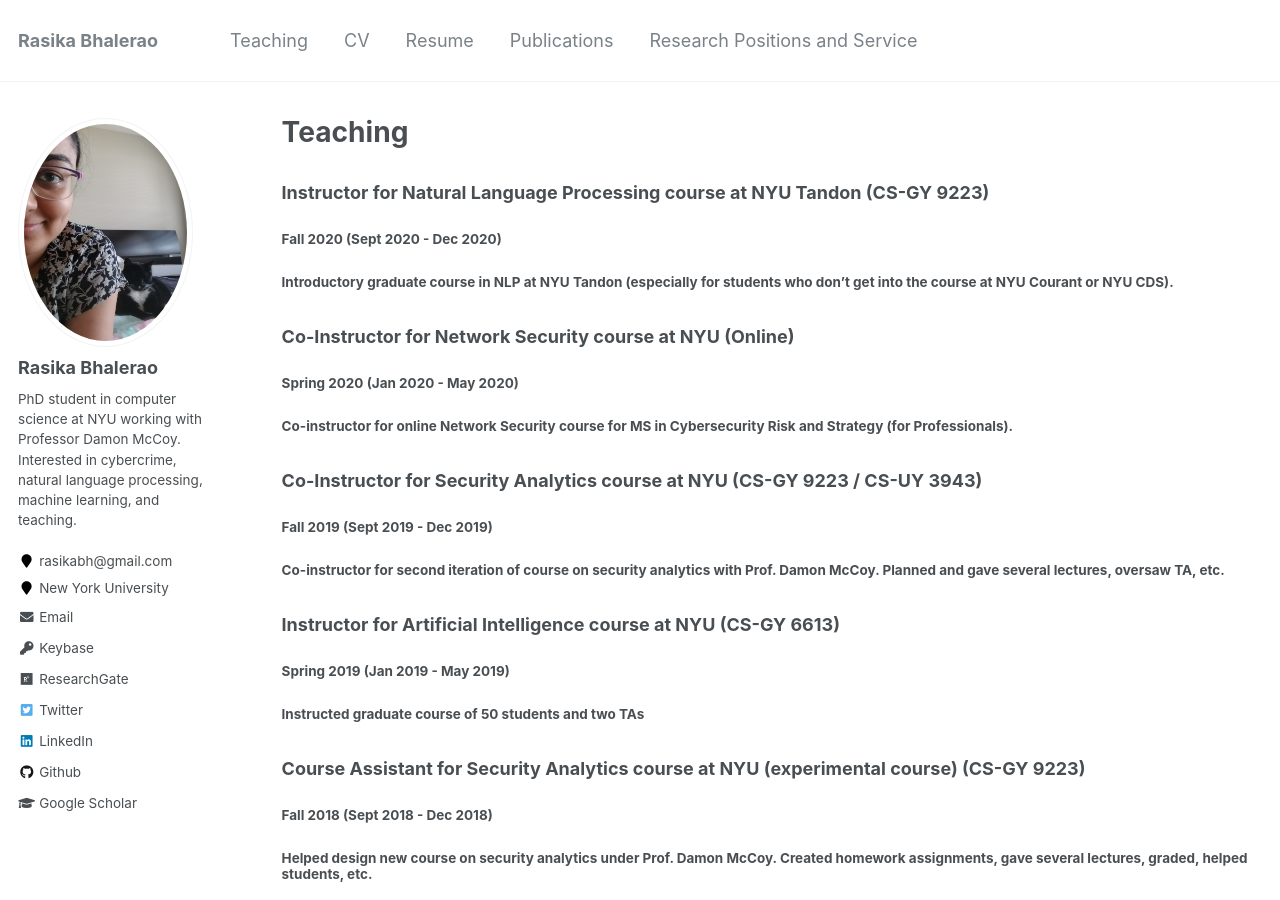
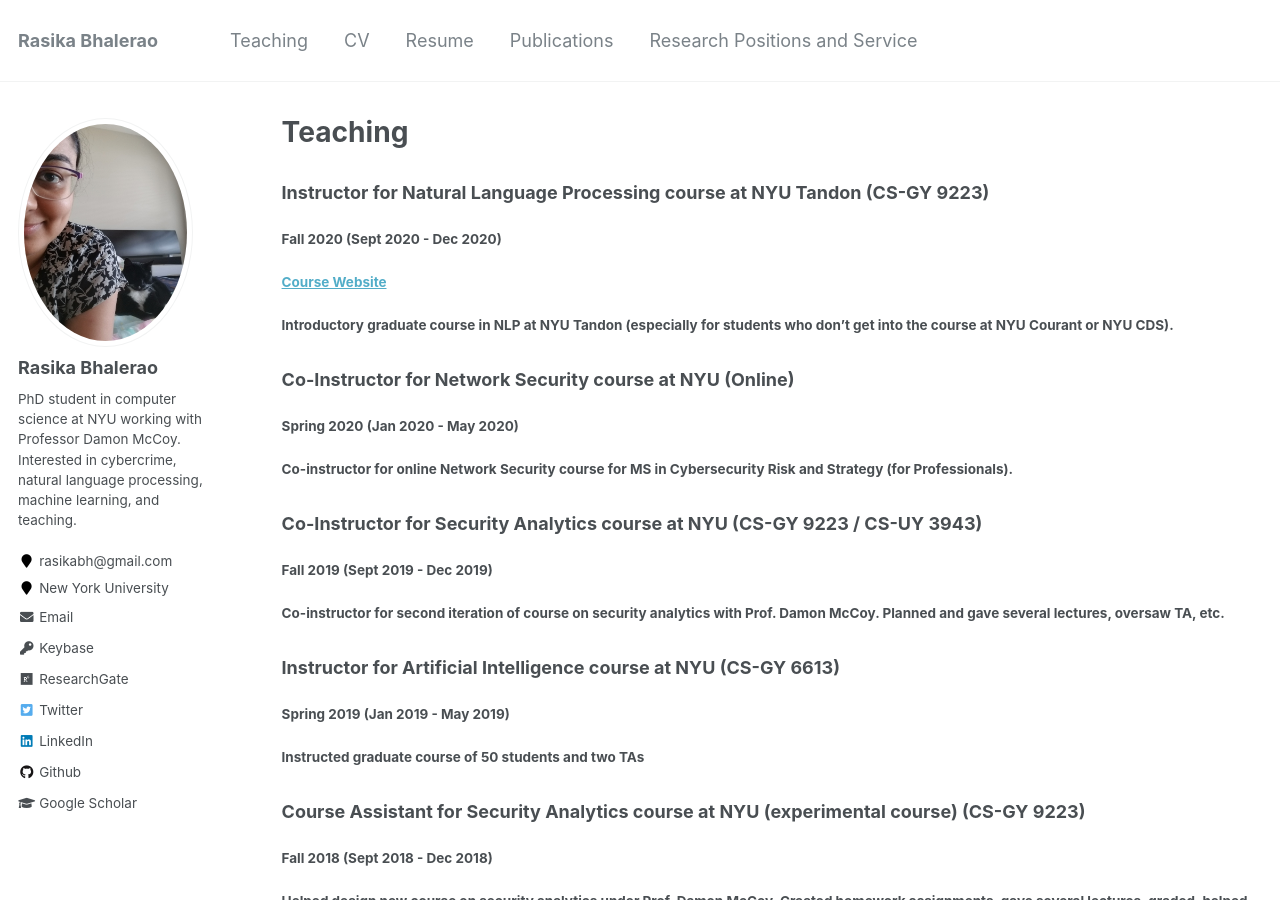
Before and after one commit to rasikabh/rasikabh.github.io, a Jekyll site: the page built from _pages/teaching.md, in a window 1280 px wide and 900 px high. Built offline with Jekyll 4.4.1, drawn with Linux system fonts in a browser that asks for light colours.

Commit message:
Update teaching.md

```diff
--- a/_pages/teaching.md
+++ b/_pages/teaching.md
@@ -10,6 +10,7 @@ author_profile: true
 
 ### Instructor for Natural Language Processing course at NYU Tandon (CS-GY 9223)
 #### Fall 2020 (Sept 2020 - Dec 2020)
+#### [Course Website](https://rasikabh.github.io/nlp2020)
 #### Introductory graduate course in NLP at NYU Tandon (especially for students who don't get into the course at NYU Courant or NYU CDS).
 
 ### Co-Instructor for Network Security course at NYU (Online)
```
